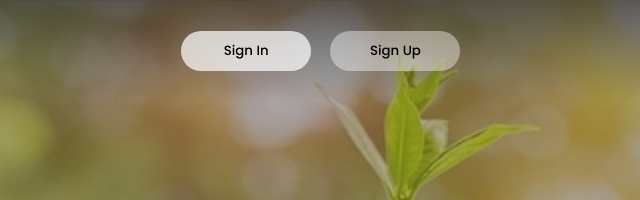
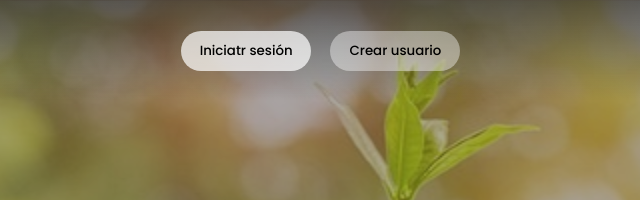
Before and after one commit to AngelRodas/login, a plain HTML site: page index.html in a window 1280 px wide. Shown: the top 200 px of the page, 590-1230 px from the left. Drawn offline with nearby package versions, Linux system fonts and the light colour scheme.

Commit message:
cambio frases

```diff
--- a/index.html
+++ b/index.html
@@ -15,8 +15,8 @@
             </div>
 
             <div class="nav-button">
-                <button class="btn white-btn" id="loginBtn" onclick="login()">Sign In</button>
-                <button class="btn" id="registerBtn" onclick="register()">Sign Up</button>
+                <button class="btn white-btn" id="loginBtn" onclick="login()">Iniciatr sesión</button>
+                <button class="btn" id="registerBtn" onclick="register()">Crear usuario</button>
             </div>
             <div class="nav-menu-btn">
                 <i class="bx bx-menu" onclick="myMenuFunction()"></i>
@@ -77,7 +77,7 @@
                     <i class="bx bx-lock-alt"></i>
                 </div>
                 <div class="input-box">
-                    <input type="submit" class="submit" value="Registrarse">
+                    <input type="submit" class="submit" value="Crear cuenta">
                 </div>
                 <div class="two-col">
                     <div class="one">
```
